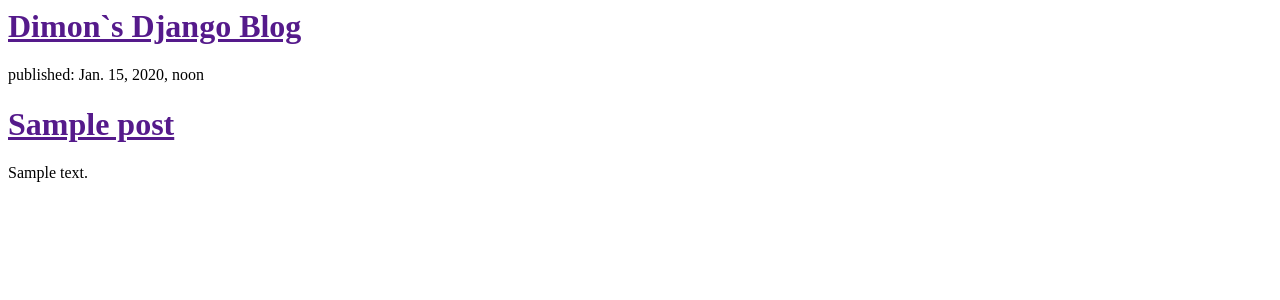
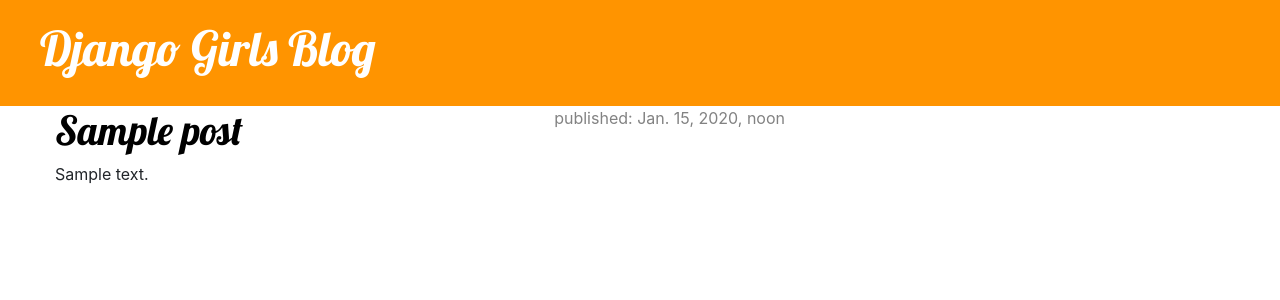
Before and after one commit to DIMON1702/my-first-blog, a Django app: template blog/templates/blog/post_list.html in a window 1280 px wide. Shown: the top 300 px of the page. Run offline with Django 3.2, Linux system fonts and the light colour scheme; the template is opened without the code that fills it: values that come from a table or form of the project are taken from there, others are empty; tables that the repository leaves empty hold one stand-in row (values such as "Sample post"); some libraries are stand-ins or nearby versions.

Commit message:
add css and blocks in html

```diff
--- /dev/null
+++ b/blog/static/css/blog.css
@@ -0,0 +1,47 @@
+.page-header {
+    background-color: #ff9400;
+    margin-top: 0;
+    padding: 20px 20px 20px 40px;
+}
+
+.page-header h1, .page-header h1 a, .page-header h1 a:visited, .page-header h1 a:active {
+    color: #ffffff;
+    font-size: 36pt;
+    text-decoration: none;
+}
+
+.content {
+    margin-left: 40px;
+}
+
+h1, h2, h3, h4 {
+    font-family: 'Lobster', cursive;
+}
+
+.date {
+    float: right;
+    color: #828282;
+}
+
+.save {
+    float: right;
+}
+
+.post-form textarea, .post-form input {
+    width: 100%;
+}
+
+.top-menu, .top-menu:hover, .top-menu:visited {
+    color: #ffffff;
+    float: right;
+    font-size: 26pt;
+    margin-right: 20px;
+}
+
+.post {
+    margin-bottom: 70px;
+}
+
+.post h1 a, .post h1 a:visited {
+    color: #000000;
+}
--- /dev/null
+++ b/blog/templates/blog/base.html
@@ -0,0 +1,22 @@
+{% load static %}
+<html>
+    <head>
+        <title>Dimon`s Django blog</title>
+        <link rel="stylesheet" href="https://stackpath.bootstrapcdn.com/bootstrap/4.3.1/css/bootstrap.min.css" integrity="sha384-ggOyR0iXCbMQv3Xipma34MD+dH/1fQ784/j6cY/iJTQUOhcWr7x9JvoRxT2MZw1T" crossorigin="anonymous">
+        <link rel="stylesheet" href="{% static 'css/blog.css' %}">
+        <link href="https://fonts.googleapis.com/css?family=Lobster&subset=latin,latin-ext" rel="stylesheet" type="text/css">
+    </head>
+    <body>
+      <div class="page-header">
+        <h1><a href="/">Django Girls Blog</a></h1>
+      </div>
+      <div class="content container">
+        <div class="row">
+          <div class="col-md-8">
+            {% block content %}
+            {% endblock %}
+          </div>
+        </div>
+    </div>
+  </body>
+</html>
--- a/blog/templates/blog/post_list.html
+++ b/blog/templates/blog/post_list.html
@@ -1,20 +1,13 @@
-<html>
-    <head>
-        <title>Dimon`s Django blog</title>
-    </head>
-    <body>
-        <div>
-            <h1><a href="">Dimon`s Django Blog</a></h1>
-        </div>
+{% extends 'blog/base.html' %}
 
-        <div>
-            {% for post in posts %}
-              <div>
-                <p>published: {{ post.published_date }}</p>
-                <h1><a href="">{{ post.title }}</a></h1>
-                <p>{{ post.text|linebreaksbr }}</p>
-              </div>
-            {% endfor %}
-        </div>
-    </body>
-</html>
+{% block content %}
+  {% for post in posts %}
+    <div class="post">
+      <div class="date">
+        <p>published: {{ post.published_date }}</p>
+      </div>
+      <h1><a href="">{{ post.title }}</a></h1>
+      <p>{{ post.text|linebreaksbr }}</p>
+    </div>
+  {% endfor %}
+{% endblock %}
```
